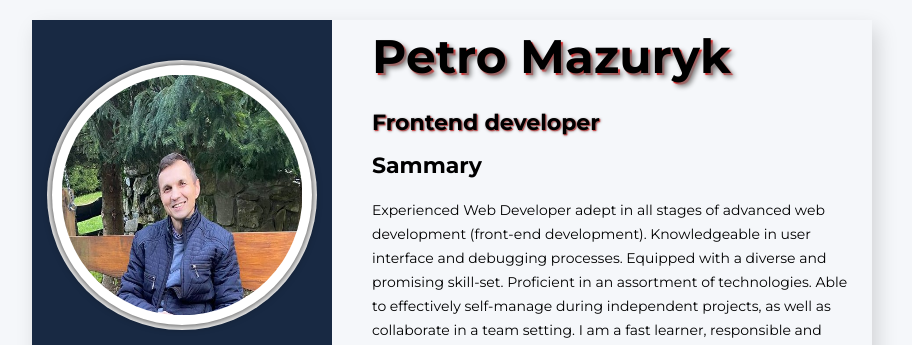
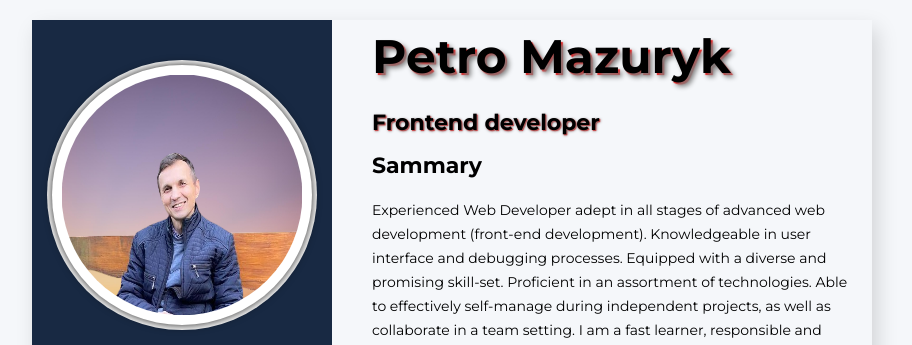
Before and after one commit to PetroMazuryk/mps-resume, a website built with Parcel: page src/index.html in a window 1280 px wide. Shown: the top 345 px of the page, without its empty margins (188-1100 px from the left). Built offline with nearby package versions, Linux system fonts and the light colour scheme; a web font is replaced by a local one.

Commit message:
changed backgraund in img

```diff
--- a/src/partials/sidebar.html
+++ b/src/partials/sidebar.html
@@ -2,7 +2,7 @@
   <aside class="sidebar">
     <div class="sidebar__preview">
       <div class="sidebar__wrapper">
-        <img class="sidebar__photo" src="./images/photo.jpg" alt="My photo" />
+        <img class="sidebar__photo" src="./images/my-photo.png" alt="My photo" />
       </div>
     </div>
     <div>
@@ -44,11 +44,7 @@
           </a>
         </li>
         <li class="item-contacts tooltip">
-          <a
-            class="sider-a"
-            href="https://www.linkedin.com/in/petro-mazuryk-8a6371265/"
-            target="_blank"
-          >
+          <a class="sider-a" href="https://www.linkedin.com/in/petro-mazuryk-8a6371265/" target="_blank">
             <svg class="icon icon-linkedin">
               <use href="./images/sprite.svg#linkedin"></use>
             </svg>
```
Also changed, not shown: src/images/my-photo.png (added).
